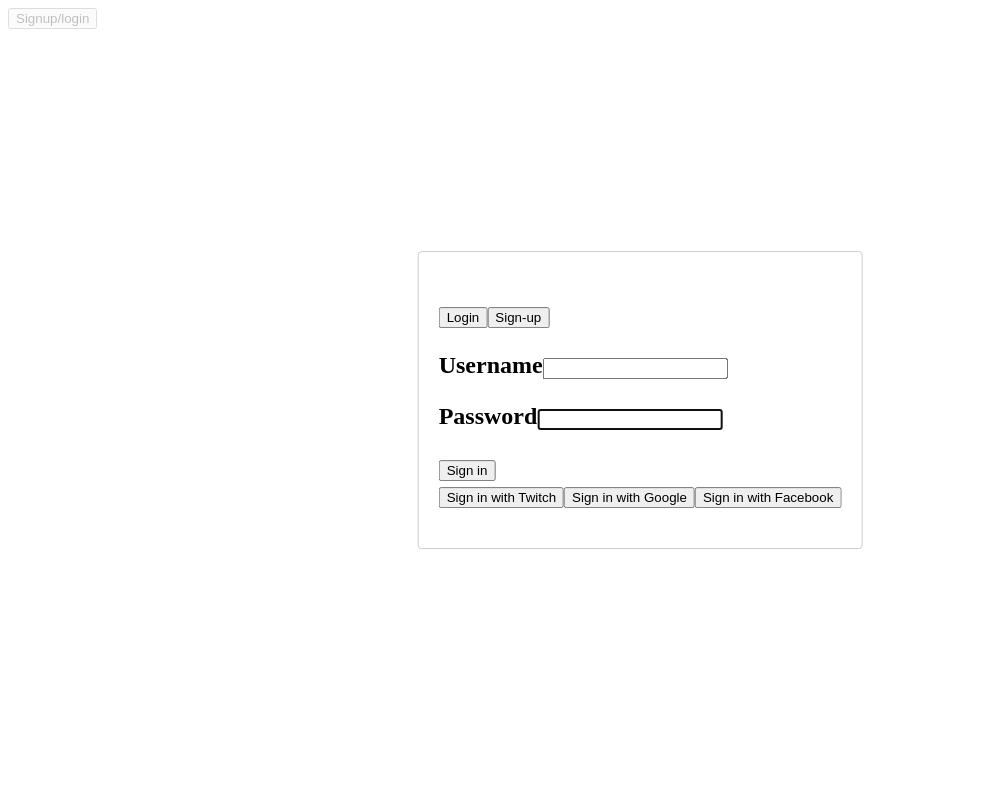
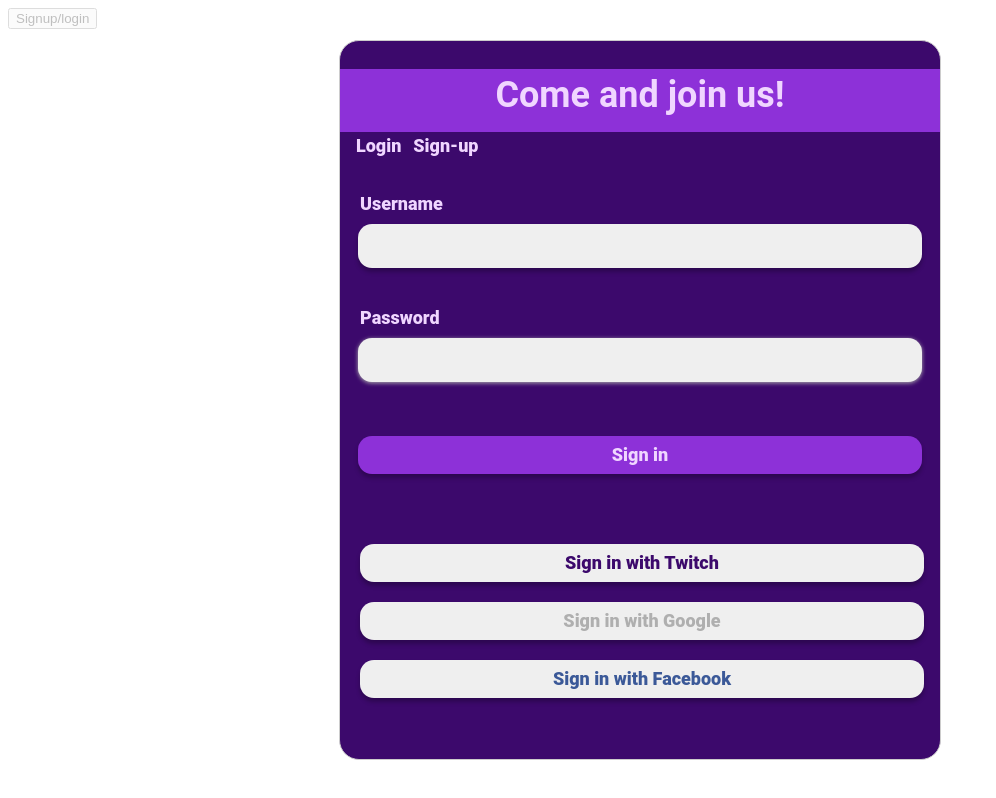
Before and after one commit to Galzai/SiincTv, a React (Create React App) app in the folder frontend/siinc-tv/: page / in a window 1280 px wide. Both pictures are taken after a click on the button "Signup/login". Shown: the whole page, without its empty margins (0-996 px from the left). Built offline with nearby package versions, Linux system fonts and the light colour scheme; no server answers; the HTML template or start-up script is replaced by a standard one.

Commit message:
Added initial css modules, will need to be refactored

```diff
--- a/frontend/siinc-tv/src/components/userSigning/signin.js
+++ b/frontend/siinc-tv/src/components/userSigning/signin.js
@@ -1,3 +1,5 @@
+import signing from './signing.module.css'
+import SigningModal from './signingModal';
 const { default: userActions } = require("../../user/userActions");
 
 /*
@@ -16,27 +18,36 @@ function SignIn(props) {
 
 
     return (
-        <section className={"signIn"}>
-            <div className="signinContainer">
-                <label>Username</label>
-                <input type="text" autoFocus required value={userName}
+        <section>
+            <div className={signing.signInDiv} >
+                <div className={signing.usernameDiv}>
+                    <div className={signing.formText}>Username</div>
+                    <div className={signing.inputDiv}>
+                        <input className={signing.inputBox} type="text" autoFocus required value={userName}
                             onChange={e => setUserName(e.target.value)}
                         />
+                    </div>
                     <p className="errorMsg">{emailError}</p>
-                <label>Password</label>
-                <input type="text" autoFocus required value={password}
+                </div>
+                <div className={signing.passwordDiv}>
+                    <div className={signing.formText}>Password</div>
+                    <div className={signing.inputDiv}>
+                        <input className={signing.secretInputBox}type="text" autoFocus required value={password}
                             onChange={e => setPassword(e.target.value)}
                         />
                             <p className="errorMsg">{passwordError}</p>
-                <div className="btnContainer">
-                    <button onClick={handleSignIn}>Sign in</button>
                     </div>
                 </div>
-            <div className="authContainer">
-                <button class="twitchLogin" onClick={userActions.authenicateTwitch}>Sign in with Twitch</button>
-                <button class="googleLogin" onClick={userActions.authenicateGoogle}>Sign in with Google</button>
-                <button class="facebookLogin" onClick={userActions.authenicateFacebook}>Sign in with Facebook</button>
+                <div className={signing.signInButtonDiv}>
+                    <button className={signing.signInButton} onClick={handleSignIn}>Sign in</button>
                 </div>
+                <div className={signing.authDiv}>
+                    <button className={signing.twitchAuth} onClick={userActions.authenicateTwitch}>Sign in with Twitch</button>
+                    <button className={signing.googleAuth} onClick={userActions.authenicateGoogle}>Sign in with Google</button>
+                    <button className={signing.facebookAuth} onClick={userActions.authenicateFacebook}>Sign in with Facebook</button>
+                </div>
+             </div>
+
         </section>
     );
 }
--- /dev/null
+++ b/frontend/siinc-tv/src/components/userSigning/signing.module.css
@@ -0,0 +1,202 @@
+.signInDiv
+{
+    position: relative;
+    width: 600px;
+}
+
+.usernameDiv
+{
+    position: relative;
+    top: 25px;
+}
+
+.passwordDiv
+{
+    position: relative;
+    top: 50px;
+}
+
+
+
+.formText
+{
+
+    position: relative;
+    text-align:center;
+    font-family: Roboto;
+    font-style: normal;
+    left: 20px;
+    top:10px;
+    font-weight: 900;
+    font-size: 18px;
+    line-height: 21px;
+    display: flex;
+    align-items: flex-end;
+    color: #F0D6FF;
+
+}
+
+.inputDiv
+{
+    top:10px;
+    position:relative;
+    width: 100%;
+    text-align: center;
+}
+
+.inputBox{
+    top: 10px;
+    border:none;
+    position: relative;
+    width: 94%;
+    height: 44px;
+    padding: 0px;
+    background: #EFEFEF;
+    box-shadow: 0px 4px 4px rgba(0, 0, 0, 0.25);
+    border-radius: 14px;
+    font-family: Roboto;
+    font-style: normal;
+    font-weight: normal;
+    font-size: 18px;
+    line-height: 22px;
+    box-sizing: border-box;
+    padding-left: 10px;
+    color: #AFAFAF;
+}
+
+.inputBox:focus
+{
+    box-shadow: 0px 1px 4px #AFAFAF;
+    outline-style:dashed;
+    outline-width: 0ch;
+    border-radius: 14px;
+}
+
+.secretInputBox{
+    top: 10px;
+    border:none;
+    position: relative;
+    width: 94%;
+    height: 44px;
+    padding: 0px;
+    background: #EFEFEF;
+    box-shadow: 0px 4px 4px rgba(0, 0, 0, 0.25);
+    border-radius: 14px;
+    font-family: Roboto;
+    font-style: normal;
+    font-weight: normal;
+    font-size: 22px;
+    line-height: 22px;
+    box-sizing: border-box;
+    padding-left: 10px;
+    color: #AFAFAF;
+    -webkit-text-security: disc;
+}
+
+.secretInputBox:focus
+{
+    box-shadow: 0px 1px 4px #AFAFAF;
+    outline-style:dashed;
+    outline-width: 0ch;
+    border-radius: 14px;
+}
+
+.signInButtonDiv
+{
+    top:50px;
+    position: relative;
+    justify-content: center;
+    display: flex;
+    align-items: center;
+    width: 100%;
+}
+.signInButton
+{
+    display:block;
+    border:none;
+    position: relative;
+    height: 38px;
+    width:94%;
+    top: 50px;
+    background: #8D31D8;
+    box-shadow: 0px 4px 4px rgba(0, 0, 0, 0.25);
+    border-radius: 14px;
+    font-family: Roboto;
+    font-style: normal;
+    font-weight: 900;
+    font-size: 18px;
+    line-height: 21px;
+    color: #F0D6FF;
+}
+
+.authDiv
+{
+    top:100px;
+    position: relative;
+    display:block;
+    width: 100%;
+    align-items: center;
+    text-align:center;
+    justify-content: center;
+}
+
+.googleAuth
+{
+    margin-top: 20px;
+    display:block;
+    border:none;
+    position: relative;
+    height: 38px;
+    width:94%;
+    top: 50px;
+    margin-left: 20px;
+    background: #EFEFEF;
+    box-shadow: 0px 4px 4px rgba(0, 0, 0, 0.25);
+    border-radius: 14px;
+    font-family: Roboto;
+    font-style: normal;
+    font-weight: 900;
+    font-size: 18px;
+    color: #AFAFAF;
+}
+
+.twitchAuth
+{
+    margin-top: 20px;
+    display:block;
+    border:none;
+    position: relative;
+    height: 38px;
+    width:94%;
+    top: 50px;
+    margin-left: 20px;
+    background: #EFEFEF;
+    box-shadow: 0px 4px 4px rgba(0, 0, 0, 0.25);
+    border-radius: 14px;
+    font-family: Roboto;
+    font-style: normal;
+    font-weight: 900;
+    font-size: 18px;
+    color: #3C096C;
+}
+
+.facebookAuth
+{
+    margin-top: 20px;
+    display:block;
+    border:none;
+    position: relative;
+    height: 38px;
+    width:94%;
+    top: 50px;
+    margin-left: 20px;
+    background: #EFEFEF;;
+    box-shadow: 0px 4px 4px rgba(0, 0, 0, 0.25);
+    border-radius: 14px;
+    font-family: Roboto;
+    font-style: normal;
+    font-weight: 900;
+    font-size: 18px;
+    color: #3B5998;
+    ;
+}
--- a/frontend/siinc-tv/src/components/userSigning/signingModal.js
+++ b/frontend/siinc-tv/src/components/userSigning/signingModal.js
@@ -4,14 +4,21 @@ import UserSigning from './userSigning';
 import UserContext from "../../userContext";
 import userActions from "../../user/userActions"
 
+// React modal doesn't play nice with css modules
 const customStyles = {
     content : {
+        overflowX             : 'hidden',
         top                   : '50%',
         left                  : '50%',
         right                 : 'auto',
         bottom                : 'auto',
+        width                 : 'fit-content',
+        height                : 'fit-content',
         marginRight           : '-50%',
-        transform             : 'translate(-50%, -50%)'
+        transform             : 'translate(-50%, -50%)',
+        backgroundColor       : '#3C096C',
+        borderRadius          : '20px',
+        padding               : '0px'
     }
 };
 
--- a/frontend/siinc-tv/src/components/userSigning/userSigning.js
+++ b/frontend/siinc-tv/src/components/userSigning/userSigning.js
@@ -5,6 +5,7 @@ import React, {useState} from 'react';
 import SignIn from './signin'
 import Signup from './signup'
 import userActions from "../../user/userActions"
+import style from './userSigning.module.css'
 
 function UserSigning(props) {
 
@@ -101,11 +102,14 @@ function UserSigning(props) {
     }
 
     return (
-        <div>
-            <h1>
-                <button name='signInBtn' onClick={setSignIn}>Login</button>
-                <button name='signupBtn' onClick={setSignup}>Sign-up</button>
-            </h1>
+        <div className={style.signingBox}>
+            <div className={style.titleBox}>
+                <div className={style.titleDiv}>Come and join us!</div>
+            </div>
+            <div className={style.selectorBar}>
+                <button className={style.selectorButton} name='signInBtn' onClick={setSignIn}>Login</button>
+                <button className={style.selectorButton} name='signupBtn' onClick={setSignup}>Sign-up</button>
+            </div>
             <h2>
                 {showLogin() && <SignIn
                     userName={userName}
--- /dev/null
+++ b/frontend/siinc-tv/src/components/userSigning/userSigning.module.css
@@ -0,0 +1,57 @@
+.signingBox
+{
+    position: relative;
+    width: 600px;
+    height: 718px;
+    border-radius: 20px;
+}
+
+.titleBox{
+    position: relative;
+    top:28px;
+    width: 100%;
+    text-align:center;
+    background-color: #8D31D8;
+    height: 63px;
+}
+
+.titleDiv
+{
+    position: relative;
+    top: 5px;
+    width: 100%;
+    color: #F0D6FF;
+    font-family: Roboto;
+    font-style: normal;
+    font-weight: bold;
+    font-size: 36px;
+    display: block;
+    text-align: center;
+}
+
+
+.selectorBar
+{
+    position: relative;
+    top: 30px;
+    left: 10px;
+    height:30px;
+    width: 100%;
+    display: inline-block;
+}
+
+.selectorButton
+{
+    float: left;
+    top: 30px;
+    left:20px;
+    border:none;
+    background-color:#3C096C;
+    font-family: Roboto;
+    font-style: normal;
+    font-weight: 900;
+    font-size: 18px;
+    line-height: 21px;
+    display: flex;
+    color: #F0D6FF;
+}
```
Also changed, not shown: 2 other files (tests, documents, lock files or other folders). Lines whose indentation alone changed are shown as unchanged.
